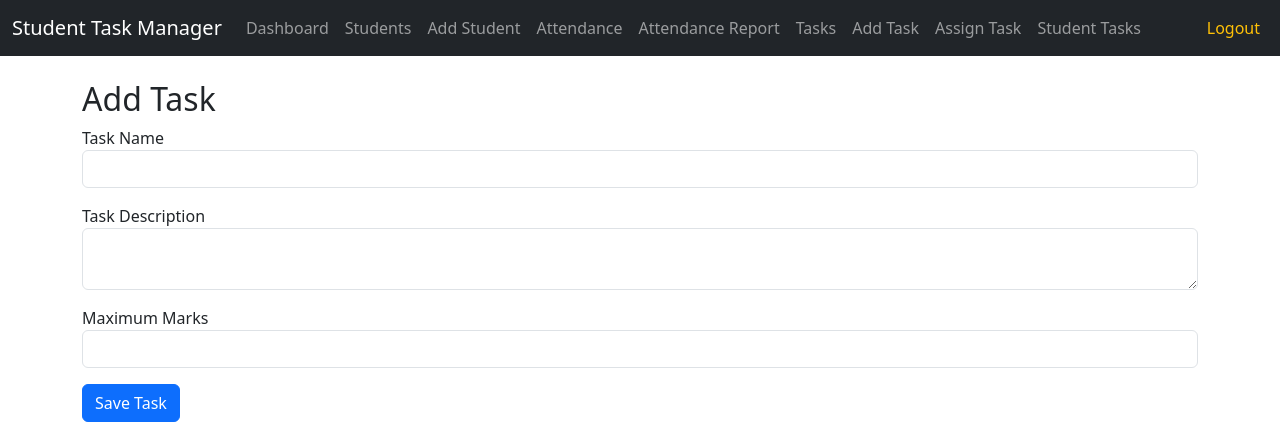
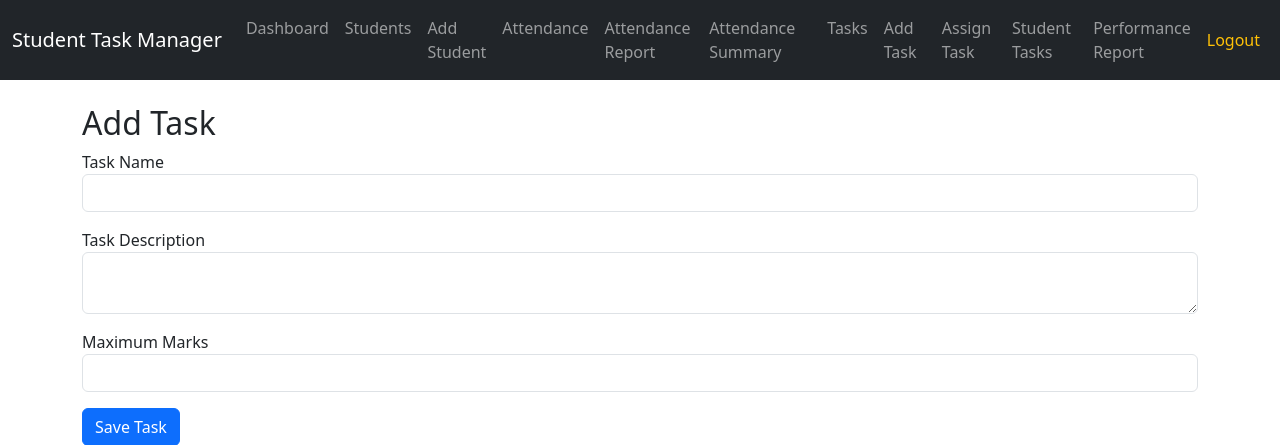
Before and after one commit to yarihamri09-cpu/student_task_manager, a Flask app: page /add_task in a window 1280 px wide. Shown: the top 445 px of the page. Run offline with Flask 3, Linux system fonts and the light colour scheme; a user stored in the database is signed in; some libraries are stand-ins or nearby versions.

Commit message:
Update navbar.html

```diff
--- a/templates/includes/navbar.html
+++ b/templates/includes/navbar.html
@@ -28,9 +28,9 @@
                 Attendance Report
             </a>
 
-            <!-- <a class="nav-link" href="/attendance_summary">
+             <a class="nav-link" href="/attendance_summary">
                 Attendance Summary
-            </a> -->
+            </a>
 
             <a class="nav-link" href="/tasks">
                 Tasks
@@ -48,9 +48,9 @@
                 Student Tasks
             </a>
 
-            <!-- <a class="nav-link" href="/performance_report">
+            <a class="nav-link" href="/performance_report">
                 Performance Report
-            </a> -->
+            </a>
 
         </div>
 
```
